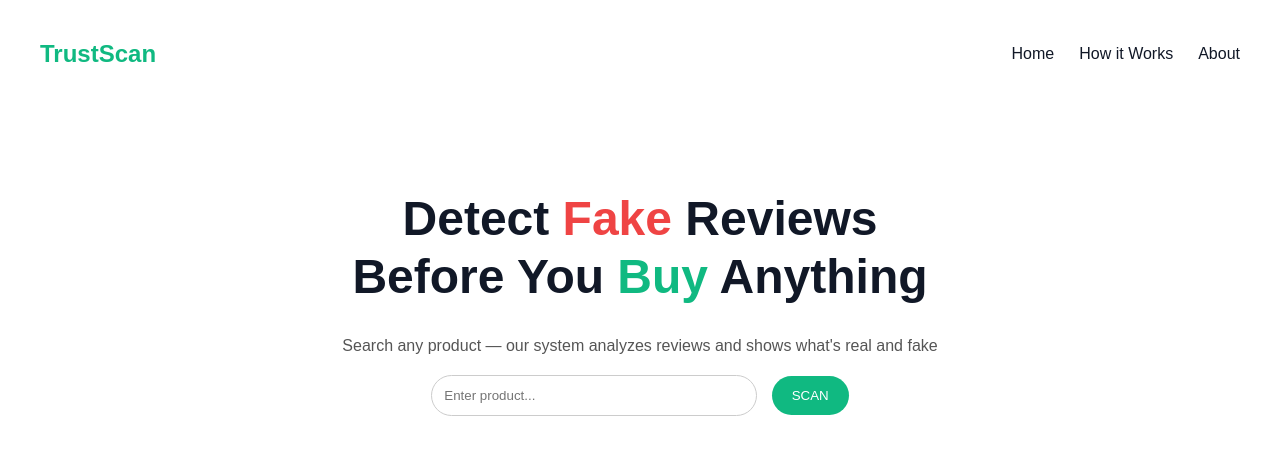
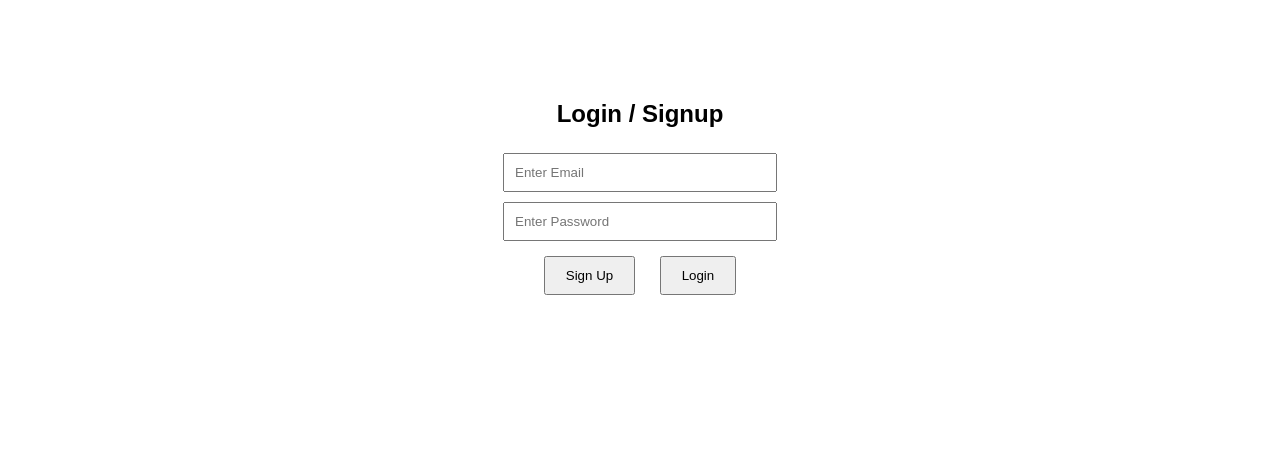
Before and after one commit to varshnik2024-blip/fake-review, a Flask app: page / in a window 1280 px wide. Shown: the top 465 px of the page. Run offline with Flask 3, Linux system fonts and the light colour scheme; some libraries are stand-ins or nearby versions.

Commit message:
switched to email password login

```diff
--- a/templates/index.html
+++ b/templates/index.html
@@ -2,146 +2,85 @@
 <html lang="en">
 <head>
     <meta charset="UTF-8">
-    <title>TrustScan</title>
-    <link rel="stylesheet" href="{{ url_for('static', filename='styles.css') }}">
+    <title>TrustScan Login</title>
+    <style>
+        body {
+            font-family: Arial;
+            text-align: center;
+            margin-top: 100px;
+        }
+        input {
+            padding: 10px;
+            margin: 5px;
+            width: 250px;
+        }
+        button {
+            padding: 10px 20px;
+            margin: 10px;
+            cursor: pointer;
+        }
+    </style>
 </head>
-
 <body>
 
-<!-- 🔷 NAVBAR -->
-<nav class="navbar">
-    <h2 class="logo">TrustScan</h2>
+    <h2>Login / Signup</h2>
 
-    <ul>
-        <li><a href="#home">Home</a></li>
-        <li><a href="#" onclick="openPopup('how')">How it Works</a></li>
-        <li><a href="#" onclick="openPopup('about')">About</a></li>
-    </ul>
-</nav>
+    <input type="email" id="email" placeholder="Enter Email"><br>
+    <input type="password" id="password" placeholder="Enter Password"><br>
 
-<!-- 🔷 HERO -->
-<div id="home" class="hero">
-    <h1 class="hero-title">
-        Detect <span class="fake">Fake</span> Reviews <br>
-        Before You <span class="buy">Buy</span> Anything
-    </h1>
+    <button onclick="signup()">Sign Up</button>
+    <button onclick="login()">Login</button>
 
-    <p class="subtitle">
-        Search any product — our system analyzes reviews and shows what's real and fake
-    </p>
+    <p id="message"></p>
 
-    <form method="POST">
-        <input type="text" name="product" placeholder="Enter product..." value="{{ query }}">
-        <button type="submit">SCAN</button>
-    </form>
-</div>
+    <script type="module">
+        import { initializeApp } from "https://www.gstatic.com/firebasejs/10.12.2/firebase-app.js";
+        import {
+            getAuth,
+            createUserWithEmailAndPassword,
+            signInWithEmailAndPassword
+        } from "https://www.gstatic.com/firebasejs/10.12.2/firebase-auth.js";
 
-<!-- 🔷 RESULTS -->
-{% if products %}
-<h2 class="results-title">Results for "{{ query }}"</h2>
+        const firebaseConfig = {
+            apiKey: "AIzaSyDU9tRoJnYxgYOVYYYJ5hp01WlPc8bNBhFA",
+            authDomain: "trustscan-bba50.firebaseapp.com",
+            projectId: "trustscan-bba50",
+            storageBucket: "trustscan-bba50.appspot.com",
+            messagingSenderId: "602446002339",
+            appId: "1:602446002339:web:ad2a2fba44784248126716"
+        };
 
-<div class="products">
-{% for p in products %}
-<div class="card">
+        const app = initializeApp(firebaseConfig);
+        const auth = getAuth(app);
 
-    <img src="{{ p.image }}">
+        // SIGN UP
+        window.signup = function () {
+            const email = document.getElementById("email").value;
+            const password = document.getElementById("password").value;
 
-    <h3>{{ p.title }}</h3>
+            createUserWithEmailAndPassword(auth, email, password)
+                .then((userCredential) => {
+                    document.getElementById("message").innerText = "Signup Successful ✅";
+                })
+                .catch((error) => {
+                    document.getElementById("message").innerText = error.message;
+                });
+        };
 
-    <p>₹{{ p.price }}</p>
+        // LOGIN
+        window.login = function () {
+            const email = document.getElementById("email").value;
+            const password = document.getElementById("password").value;
 
-    <!-- ⭐ STARS -->
-    <div class="stars">
-        {% set full = p.rating|int %}
-        {% set half = 1 if p.rating - full >= 0.5 else 0 %}
-        {% set empty = 5 - full - half %}
-
-        {% for i in range(full) %}
-        <span class="star full">★</span>
-        {% endfor %}
-
-        {% if half %}
-        <span class="star half">★</span>
-        {% endif %}
-
-        {% for i in range(empty) %}
-        <span class="star empty">★</span>
-        {% endfor %}
-    </div>
-
-    <p class="fake">Fake: {{ p.fake }}%</p>
-    <p class="real">Real: {{ p.real }}%</p>
-
-    <a href="{{ p.link }}" target="_blank">View Product</a>
-
-</div>
-{% endfor %}
-</div>
-{% endif %}
-
-<!-- 🔥 POPUP -->
-<div id="popup" class="popup">
-    <div class="popup-content">
-        <span class="close" onclick="closePopup()">×</span>
-
-        <div id="popup-body"></div>
-
-    </div>
-</div>
-
-<!-- 🔥 SCRIPT -->
-<script>
-function openPopup(type) {
-    let content = "";
-
-    if(type === "how") {
-        content = `
-        <h2>How it Works</h2>
-
-        <div class="popup-grid">
-
-            <div class="box">
-                <h3>🔍 Enter a product</h3>
-                <p>Type any product name or keyword</p>
-            </div>
-
-            <div class="box">
-                <h3>🌐 Live data fetch</h3>
-                <p>We collect product details from online sources</p>
-            </div>
-
-            <div class="box">
-                <h3>📊 Smart analysis</h3>
-                <p>Review patterns and ratings are analyzed</p>
-            </div>
-
-            <div class="box">
-                <h3>⚡ Instant result</h3>
-                <p>Fake vs Real percentage is shown instantly</p>
-            </div>
-
-        </div>
-        `;
-    }
-
-    if(type === "about") {
-        content = `
-        <h2>About</h2>
-        <p>
-        TrustScan helps users identify fake reviews before buying products online.
-        It improves decision making by analyzing ratings and review patterns.
-        </p>
-        `;
-    }
-
-    document.getElementById("popup-body").innerHTML = content;
-    document.getElementById("popup").style.display = "flex";
-}
-
-function closePopup() {
-    document.getElementById("popup").style.display = "none";
-}
-</script>
+            signInWithEmailAndPassword(auth, email, password)
+                .then((userCredential) => {
+                    document.getElementById("message").innerText = "Login Successful ✅";
+                })
+                .catch((error) => {
+                    document.getElementById("message").innerText = error.message;
+                });
+        };
+    </script>
 
 </body>
 </html>
```
